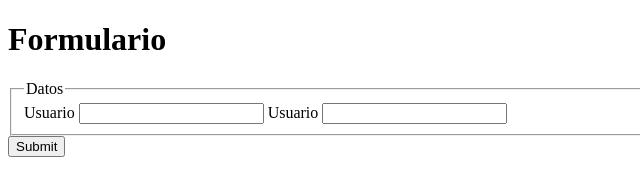
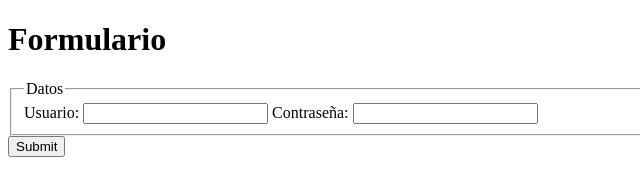
Before and after one commit to BarberoMiguel/Proyecto_conjunto, a plain HTML site: page index.html in a window 1280 px wide. Shown: the full height of the page, 0-640 px from the left. Drawn offline with Linux system fonts and the light colour scheme.

Commit message:
añadida validación del formulario en Html

```diff
--- a/index.html
+++ b/index.html
@@ -11,10 +11,10 @@
     <form id="formulario">
         <fieldset>
             <legend>Datos</legend>
-            <label for="usuario"> Usuario</label>
-            <input type="text" name="usuario" id="usuario">
-            <label for="contrasena"> Usuario</label>
-            <input type="password" name="contrasena" id="contrasena">
+            <label for="usuario"> Usuario: </label>
+            <input type="text" name="usuario" id="usuario" required minlength="2" maxlength="30">
+            <label for="contrasena"> Contraseña: </label>
+            <input type="password" name="contrasena" id="contrasena" required minlength="2" maxlength="30">
         </fieldset>
         <input type="submit" value="Submit">
     </form>
```
